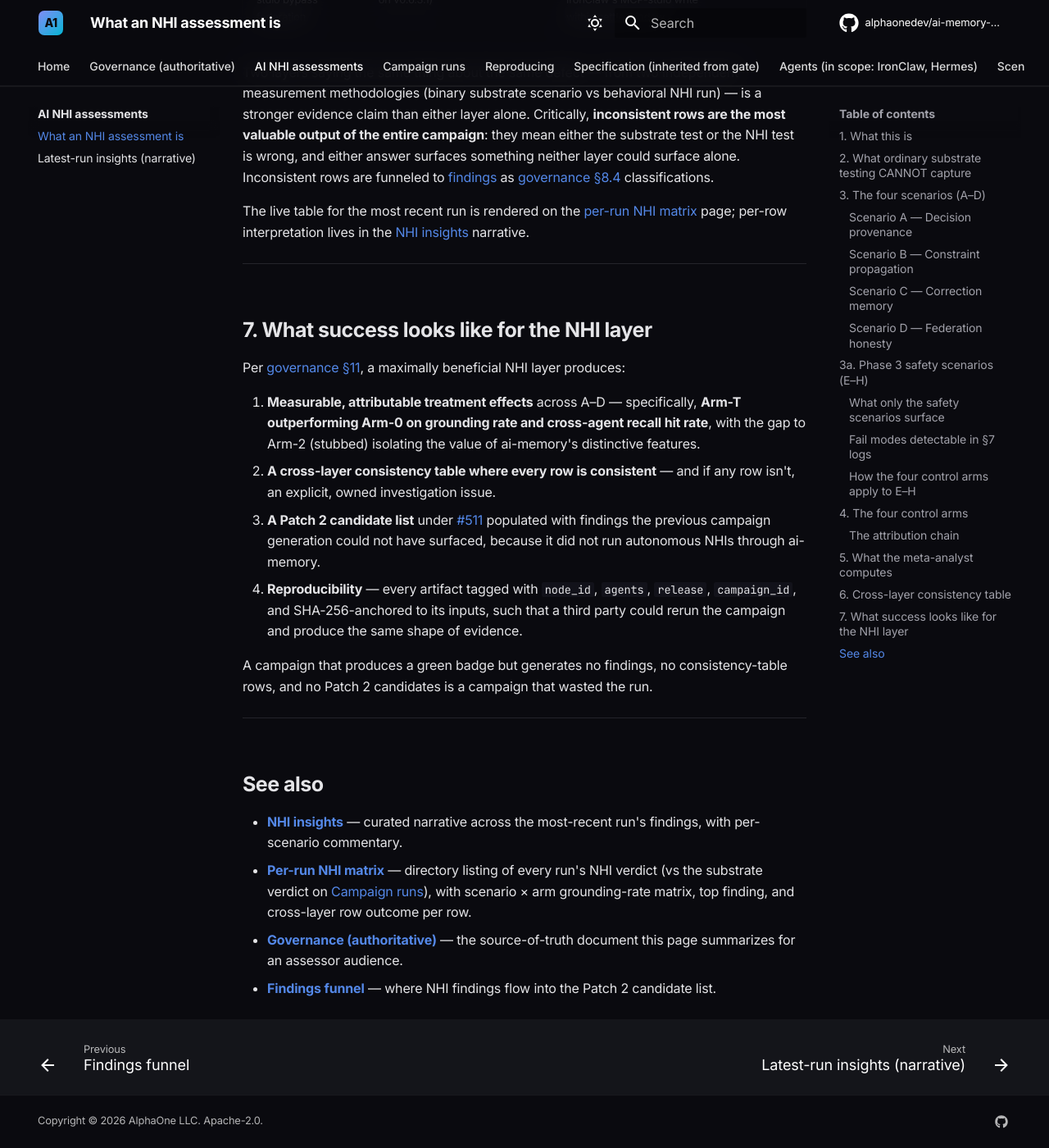
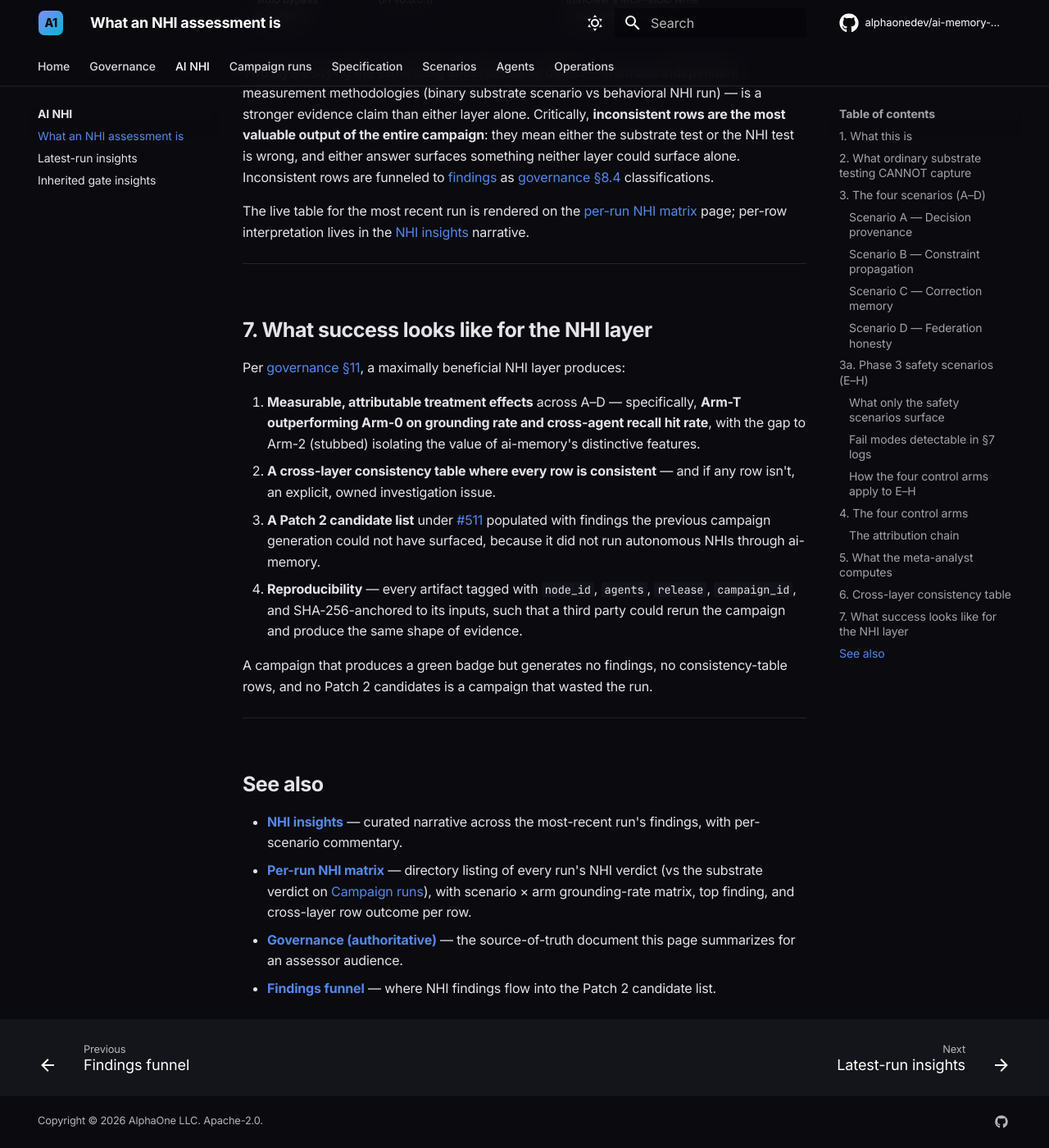
Before and after one commit to alphaonedev/ai-memory-a2a-v0.6.3.1, an MkDocs documentation site: the page built from docs/nhi-assessments.md, in a window 1280 px wide and 1400 px high, scrolled down 8942 px. Shown: the whole window at 82% size. Built offline with MkDocs 1.6.1 and Material for MkDocs 9.7.7, drawn with Linux system fonts in a browser that asks for light colours; comment, search, counter and statistics services are not loaded.

Commit message:
fix(pages): consolidate top-level nav 11→7 + CSS overflow-x for tab strip
Live site (https://alphaonedev.github.io/ai-memory-a2a-v0.6.3.1/) was
clipping the rightmost top-level nav tabs on common screen widths.
Two changes:

1. Consolidate nav: 11 top-level items → 7. Folded:
   - 'Architecture' children → 'Specification (inherited from gate)'
     (renamed to just 'Specification')
   - 'Reproducing' children → 'Operations'
   - Top-level 'AI NHI insights' (gate's inherited insights.md) →
     fourth child of 'AI NHI assessments' (renamed 'AI NHI')
   - Renamed 'Governance (authoritative)' → 'Governance' (cleaner)
   - Renamed 'Agents (in scope: IronClaw, Hermes)' → 'Agents'
     (the OpenClaw out-of-scope still surfaced as a child)

2. CSS defense-in-depth in alphaone.css:
   - .md-tabs__link white-space: nowrap (prevents 'AI NHI assessments'
     from wrapping mid-label on narrower viewports)
   - .md-tabs__list overflow-x: auto with thin styled scrollbar so
     future nav growth (forensic audit + capabilities adds incoming)
     can't clip again. Tab strip becomes horizontally scrollable
     instead of disappearing.

Co-Authored-By: Claude Opus 4.7 (1M context) <noreply@anthropic.com>

```diff
--- a/docs/stylesheets/alphaone.css
+++ b/docs/stylesheets/alphaone.css
@@ -112,10 +112,31 @@ body, .md-typeset {
   font-weight: 500;
   opacity: 0.85;
   letter-spacing: -0.005em;
+  white-space: nowrap;
 }
 .md-tabs__link--active,
 .md-tabs__link:hover {
   opacity: 1;
+}
+
+/* Defense in depth: when nav has more top-level items than fit, allow the
+   tab strip to scroll horizontally instead of clipping. Material's default
+   wraps to a 2nd line on wider screens but on narrower ones the rightmost
+   tabs disappear behind the page edge. */
+.md-tabs__list {
+  overflow-x: auto;
+  scrollbar-width: thin;
+  -webkit-overflow-scrolling: touch;
+}
+.md-tabs__list::-webkit-scrollbar {
+  height: 3px;
+}
+.md-tabs__list::-webkit-scrollbar-thumb {
+  background: rgba(255, 255, 255, 0.15);
+  border-radius: 2px;
+}
+.md-tabs__list::-webkit-scrollbar-thumb:hover {
+  background: rgba(255, 255, 255, 0.30);
 }
 
 .md-header__title {
--- a/mkdocs.yml
+++ b/mkdocs.yml
@@ -62,29 +62,28 @@ extra:
 
 nav:
   - Home: index.md
-  - Governance (authoritative):
+  - Governance:
       - First-Principles governance: governance.md
       - Prime Directive (safety): prime-directive.md
       - Scope (v0.6.3.1 specifics): scope.md
       - Verdict matrix: matrix.md
       - Findings funnel: findings.md
-  - AI NHI assessments:
+  - AI NHI:
       - What an NHI assessment is: nhi-assessments.md
-      - Latest-run insights (narrative): nhi-insights.md
+      - Latest-run insights: nhi-insights.md
       - Per-run NHI matrix: nhi/index.md
+      - Inherited gate insights: insights.md
   - Campaign runs: runs/
-  - Reproducing:
-      - Reproducing (DO): reproducing.md
-      - Local Docker mesh: local-docker-mesh.md
-  - Specification (inherited from gate):
+  - Specification:
       - Baseline configuration: baseline.md
       - Test book: testbook.md
       - Every test performed: tests.md
+      - Architecture: architecture.md
+      - Topology: topology.md
+      - Methodology: methodology.md
+      - ai-memory integration: ai-memory-integration.md
+      - Infrastructure versions: infrastructure.md
       - v1.0 GA criteria: v1-ga-criteria.md
-  - "Agents (in scope: IronClaw, Hermes)":
-      - IronClaw: agents/ironclaw.md
-      - Hermes: agents/hermes.md
-      - OpenClaw (out of scope): agents/openclaw.md
   - Scenarios:
       - Carry-forward S1–S8: scenarios.md
       - 1. Per-agent write + read: scenarios/1-write-read.md
@@ -95,17 +94,16 @@ nav:
       - 6. Contradiction detection: scenarios/6-contradiction.md
       - 7. Scoping visibility: scenarios/7-scoping.md
       - 8. Auto-tagging: scenarios/8-auto-tagging.md
-  - Architecture:
-      - Architecture: architecture.md
-      - Topology: topology.md
-      - Methodology: methodology.md
-      - ai-memory integration: ai-memory-integration.md
-      - Infrastructure versions: infrastructure.md
+  - Agents:
+      - IronClaw: agents/ironclaw.md
+      - Hermes: agents/hermes.md
+      - OpenClaw (out of scope): agents/openclaw.md
   - Operations:
       - Runbook: runbook.md
+      - Reproducing (DO): reproducing.md
+      - Local Docker mesh: local-docker-mesh.md
       - Incidents: incidents.md
       - Security: security.md
-  - AI NHI insights: insights.md
 
 plugins:
   - search
```
